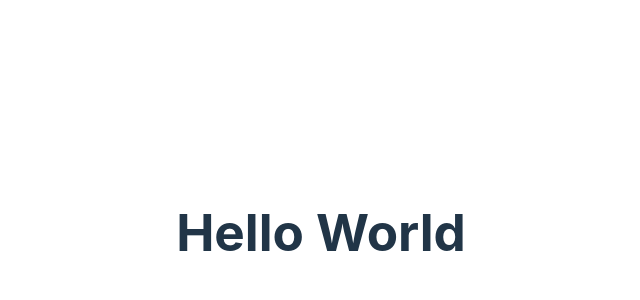
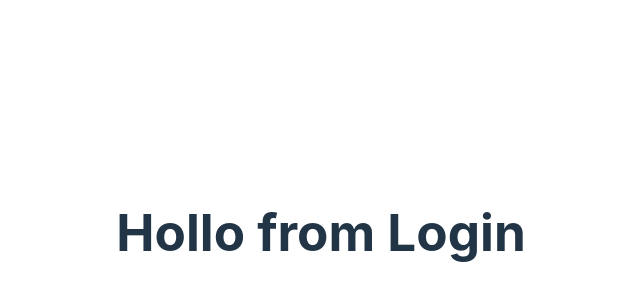
Before and after one commit to Hemaet33/react-myapp, a React (Vite) app: page / in a window 1280 px wide. Shown: the part 168-468 px from the top of the page, without its empty margins (319-959 px from the left). Built offline with nearby package versions, Linux system fonts and the light colour scheme.

Commit message:
first commit

```diff
--- a/src/App.jsx
+++ b/src/App.jsx
@@ -2,13 +2,15 @@ import { useState } from 'react'
 import reactLogo from './assets/react.svg'
 import viteLogo from '/vite.svg'
 import './App.css'
+import Login from './login/Login'
+
 
 function App() {
   const [count, setCount] = useState(0)
 
   return (
     <>
-      <h1>Hello World</h1>
+      <Login />
     </>
   )
 }
--- /dev/null
+++ b/src/login/Login.jsx
@@ -0,0 +1,11 @@
+import React from 'react'
+
+function Login() {
+  return (
+    <div>
+      <h1>Hollo from Login</h1>
+    </div>
+  )
+}
+
+export default Login
```
